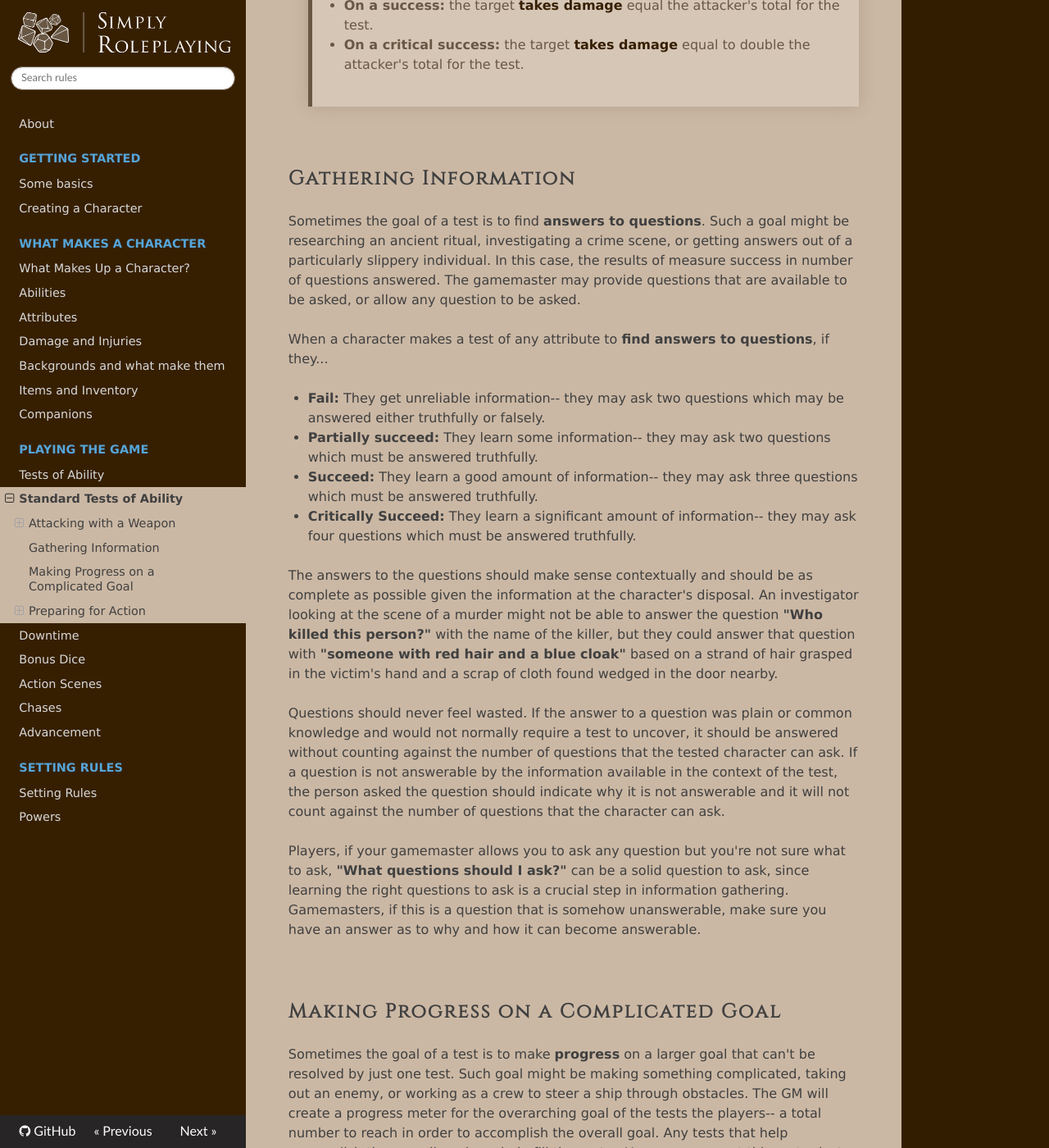
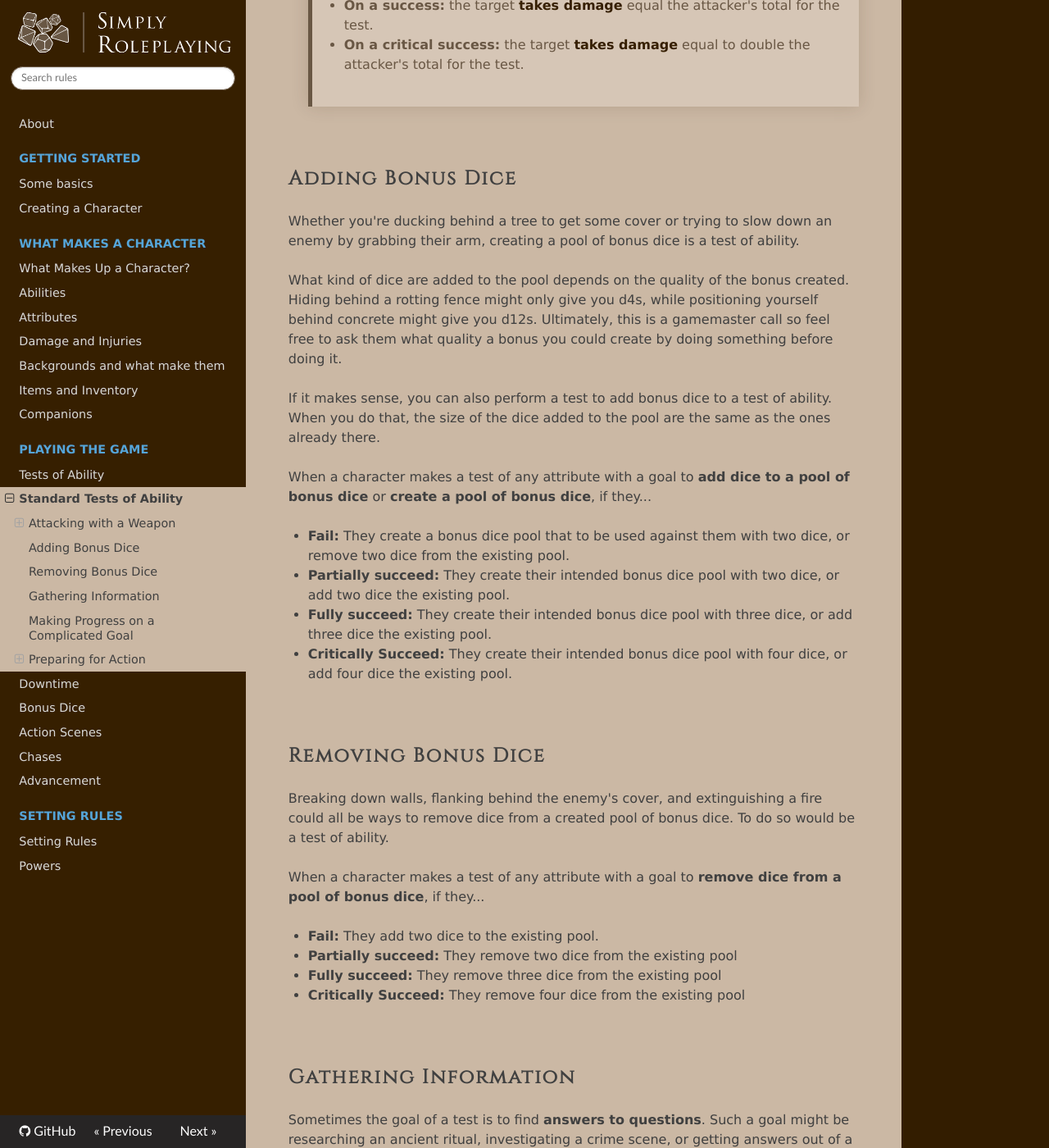
Before and after one commit to TheFifthRider/simply-roleplaying-webapp, an MkDocs documentation site: the page built from docs/gameplay/common_tests.md, in a window 1280 px wide and 1400 px high, scrolled down 2101 px. Shown: the whole window at 82% size. Built offline with MkDocs 1.6.1, drawn with Linux system fonts in a browser that asks for light colours; nearby versions of some CDN libraries.

Commit message:
edit: bonus dice

```diff
--- a/docs/gameplay/common_tests.md
+++ b/docs/gameplay/common_tests.md
@@ -61,6 +61,36 @@ As an example, here's a possible test for attacking an armor value 15 target usi
 
 <br/>
 
+## Adding Bonus Dice
+
+Whether you're ducking behind a tree to get some cover or trying to slow down an enemy by grabbing their arm, creating a pool of bonus dice is a test of ability.
+
+What kind of dice are added to the pool depends on the quality of the bonus created. Hiding behind a rotting fence might only give you d4s, while positioning yourself behind concrete might give you d12s. Ultimately, this is a gamemaster call so feel free to ask them what quality a bonus you could create by doing something before doing it.
+
+If it makes sense, you can also perform a test to add bonus dice to a test of ability. When you do that, the size of the dice added to the pool are the same as the ones already there.
+
+When a character makes a test of any attribute with a goal to **add dice to a pool of bonus dice** or **create a pool of bonus dice**, if they...
+
+*   **Fail:** They create a bonus dice pool that to be used against them with two dice, or remove two dice from the existing pool.
+*   **Partially succeed:** They create their intended bonus dice pool with two dice, or add two dice the existing pool.
+*   **Fully succeed:** They create their intended bonus dice pool with three dice, or add three dice the existing pool.
+*   **Critically Succeed:**  They create their intended bonus dice pool with four dice, or add four dice the existing pool.
+
+<br/>
+
+## Removing Bonus Dice
+
+Breaking down walls, flanking behind the enemy's cover, and extinguishing a fire could all be ways to remove dice from a created pool of bonus dice. To do so would be a test of ability.
+
+When a character makes a test of any attribute with a goal to **remove dice from a pool of bonus dice**, if they...
+
+*   **Fail:** They add two dice to the existing pool.
+*   **Partially succeed:** They remove two dice from the existing pool
+*   **Fully succeed:** They remove three dice from the existing pool
+*   **Critically Succeed:**  They remove four dice from the existing pool
+
+</br>
+
 ## Gathering Information
 
 Sometimes the goal of a test is to find **answers to questions**. Such a goal might be researching an ancient ritual, investigating a crime scene, or getting answers out of a particularly slippery individual. In this case, the results of measure success in number of questions answered. The gamemaster may provide questions that are available to be asked, or allow any question to be asked.
```
Also changed, not shown: docs/gameplay/bonus_dice.md (+8 -8 lines).
